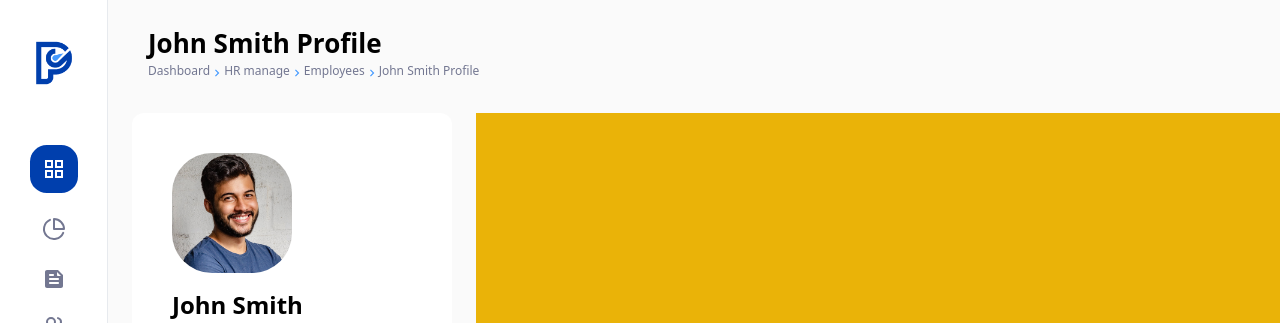
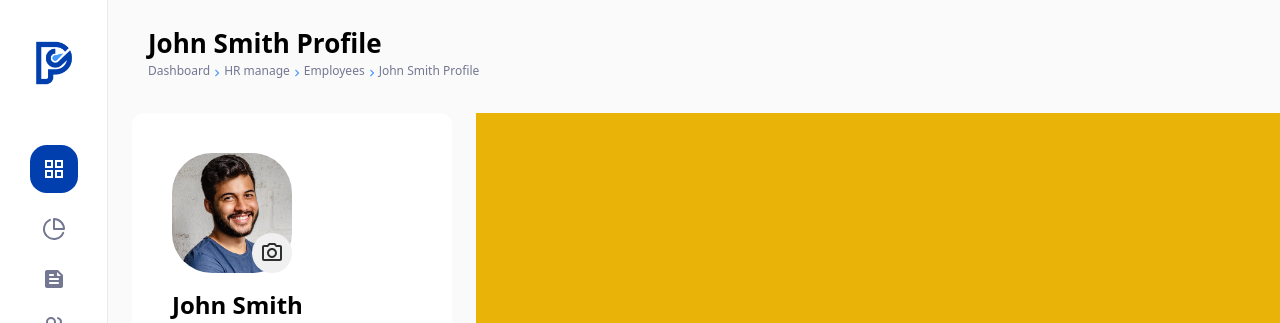
Before and after one commit to AdhamMadkour/personal-profile-graph-ql, a React (Vite) app: page / in a window 1280 px wide. Shown: the top 323 px of the page. Built offline with nearby package versions, Linux system fonts and the light colour scheme.

Commit message:
Added camera icon

```diff
--- a/src/components/ProfileCardPersonal.tsx
+++ b/src/components/ProfileCardPersonal.tsx
@@ -1,9 +1,28 @@
 import AvatarPicture from "../assets/avatar.png";
+import { Box, IconButton } from "@mui/material";
+import CameraAltOutlinedIcon from "@mui/icons-material/CameraAltOutlined";
+
 const ProfileCardPersonal = () => {
   return (
     <div className="p-4">
       <div className="flex justify-center h-[120px] w-[120px] bg-white">
-        <img src={AvatarPicture} alt="profile" className="rounded-[40px]" />
+        <Box position="relative" display="inline-block">
+          <img src={AvatarPicture} alt="profile" className="rounded-[40px]" />
+          <IconButton
+            sx={{
+              position: "absolute",
+              bottom: 0,
+              right: 0,
+              color: "#2D2F30",
+              backgroundColor: "#F0F0F0",
+              "&:hover": {
+                backgroundColor: "gray.200",
+              },
+            }}
+          >
+            <CameraAltOutlinedIcon />
+          </IconButton>
+        </Box>
       </div>
       <div className="pt-4">
         <h1 className="text-2xl font-bold">John Smith</h1>
```
